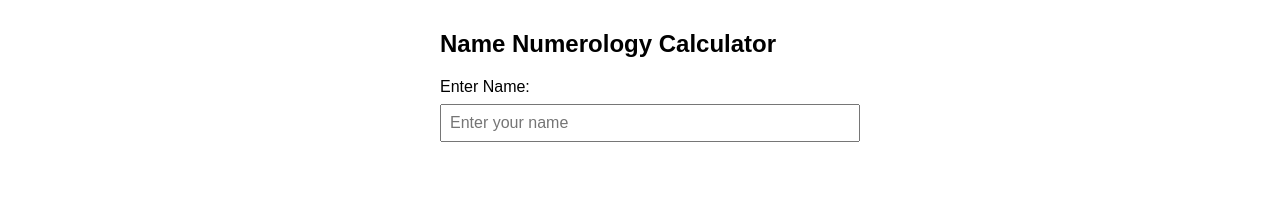
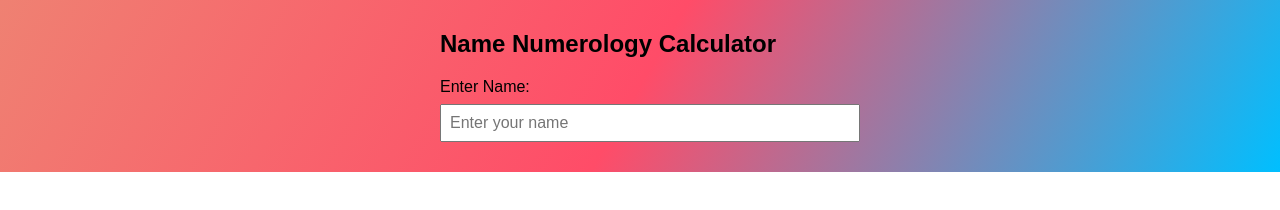
Before and after one commit to RHaritej/Name-Numerology-Calculator, a plain HTML site: page index.html in a window 1280 px wide. Drawn offline with Linux system fonts and the light colour scheme.

Commit message:
Update index.html

```diff
--- a/index.html
+++ b/index.html
@@ -9,6 +9,12 @@
     label { display: block; margin-bottom: 8px; }
     input[type="text"] { width: 100%; padding: 8px; font-size: 1em; }
     .result { margin-top: 18px; font-size: 1.2em; color: #006600; }
+    body{
+     background: linear-gradient(300deg, #00bfff, #ff4c68, #ef8172);
+     background-size: 180% 180%;
+     animation: gradient-animation 18s ease infinite;
+     background-repeat: no-repeat;
+     background-size: cover;
     @media (max-width:600px ){
            .container{
             max-width: 480px;
```
